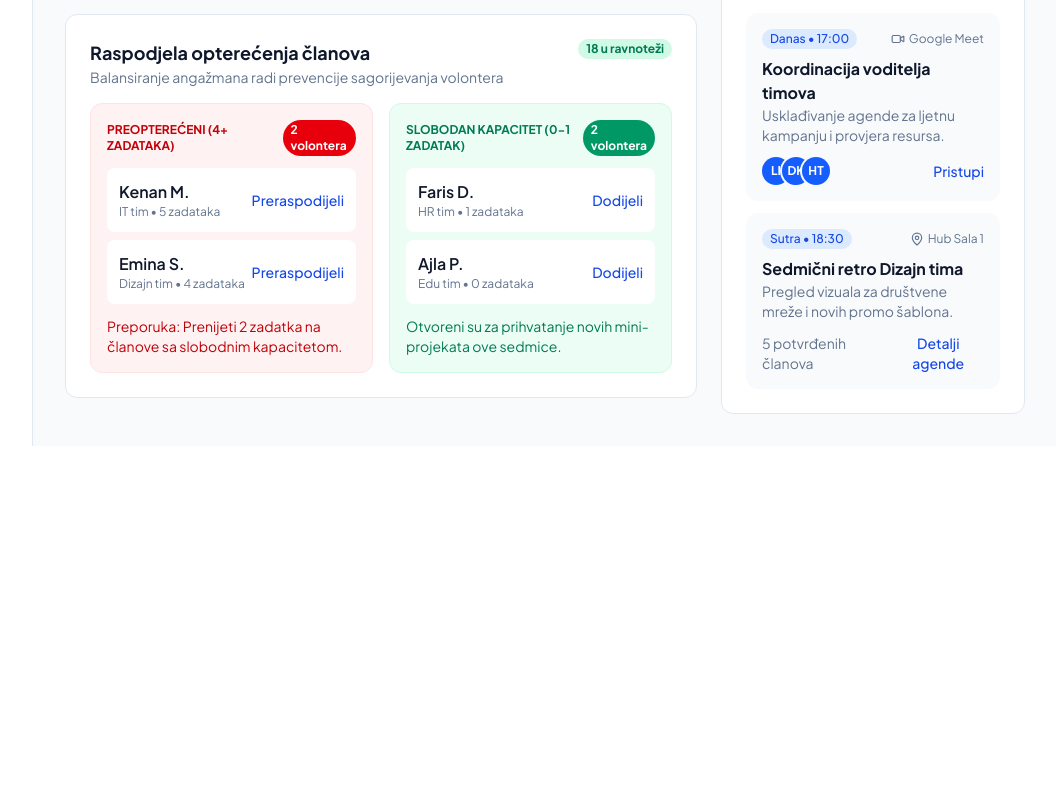
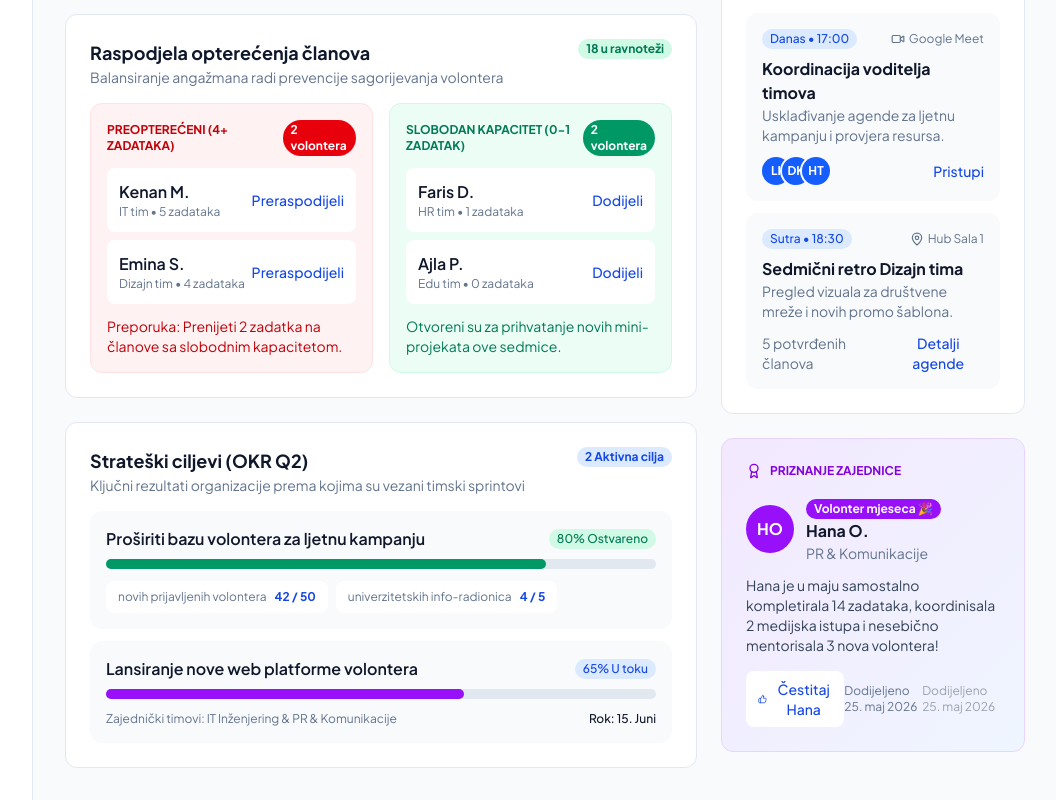
Before and after one commit to Emrahalibasic1/most-app-vol, a React (Vite) app in the folder client/: page / in a window 1280 px wide. Shown: the part 900-1700 px from the top of the page, without its empty margins (223-1279 px from the left). Before the commit the page ends 1346 px from the top, so only its background shows below. Built offline with nearby package versions, Linux system fonts and the light colour scheme.

Commit message:
Modified and add component this page

```diff
--- a/client/src/pages/Dashboard.tsx
+++ b/client/src/pages/Dashboard.tsx
@@ -11,7 +11,11 @@ import {
   meetings,
   overloadedMembers,
   freeMembers,
+  volunteerOfMonth,
+  goals,
 } from "../data/mockDashboard";
+import CommunityRecognition from "../components/CommunityRecognition";
+import OkrGoals from "../components/OkrGoals";
 
 const stats = [
   { id: 1, value: 68, label: "Ukupno aktivnih zadataka", icon: ClipboardList, badge: "+12%", tone: "blue", footer: "42 završeno • 19 u toku • 7 na čekanju" },
@@ -46,10 +50,12 @@ function Dashboard() {
             overloaded={overloadedMembers}
             free={freeMembers}
           />
+          <OkrGoals goals = {goals} />
         </div>
         <div className="space-y-6">
           <OverdueTasks tasks={overdueTasks} />
           <UpcomingMeetings meetings={meetings} />
+           <CommunityRecognition volunteer={volunteerOfMonth} />
         </div>
       </div>
     </div>
```
